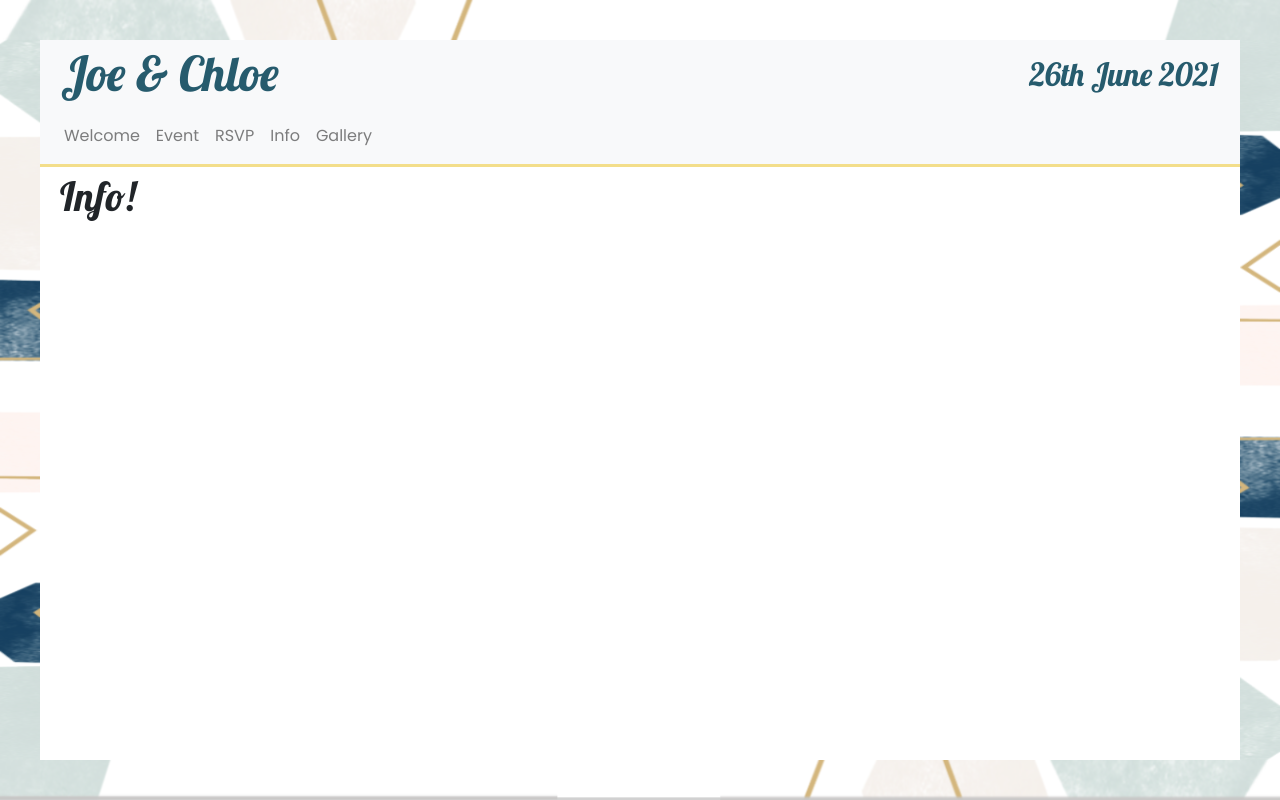
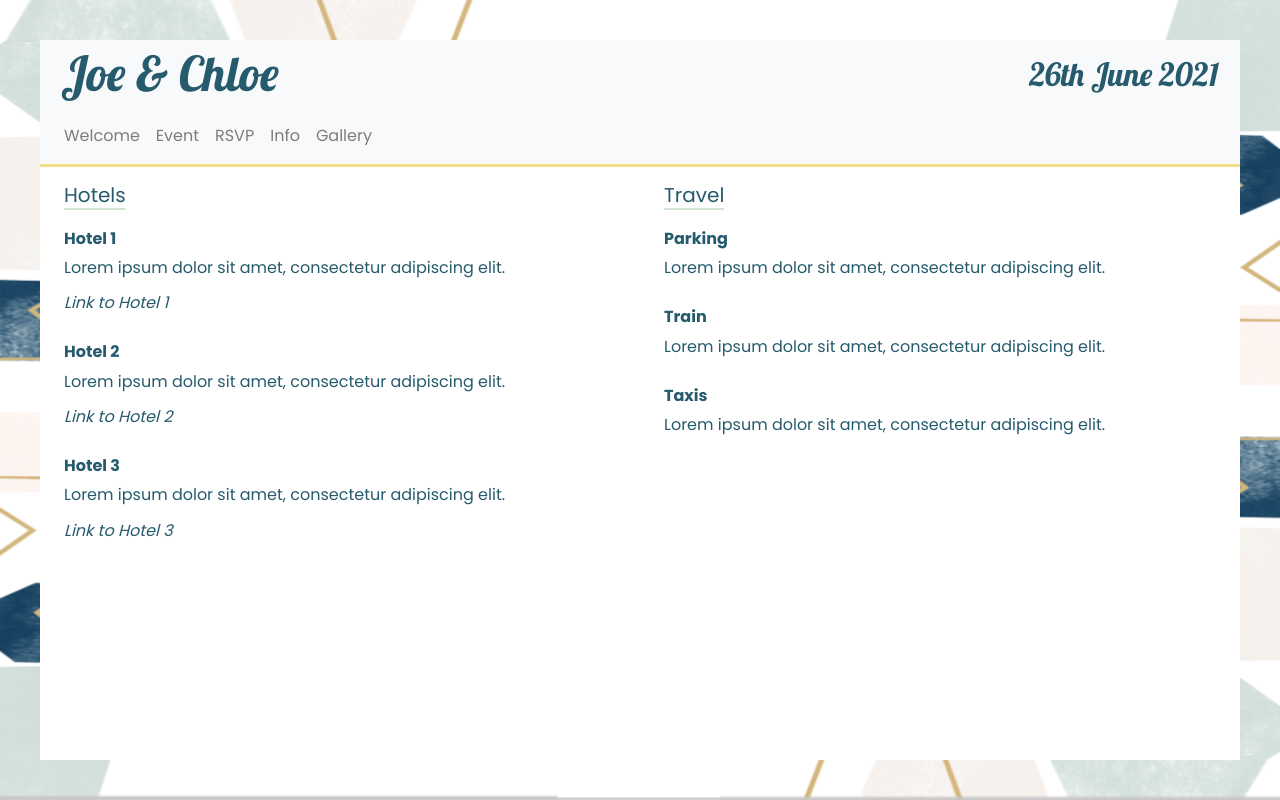
Before and after one commit to clo2202/wedding-fe, a React (Create React App) app: page /info in a window 1280 px wide. Built offline with nearby package versions, Linux system fonts and the light colour scheme; no server answers; what react-add-to-calendar-hoc would draw is missing.

Commit message:
adds details to info page

```diff
--- a/package.json
+++ b/package.json
@@ -14,6 +14,7 @@
     "react-add-to-calendar-hoc": "^1.0.9",
     "react-bootstrap": "^1.0.0",
     "react-dom": "^16.13.1",
+    "react-instafeed": "^1.0.0",
     "react-router-dom": "^5.1.2",
     "react-scripts": "3.4.1"
   },
--- a/src/components/eventWedding/Wedding.js
+++ b/src/components/eventWedding/Wedding.js
@@ -21,7 +21,7 @@ const Wedding = ({ event }) => {
         </p>
       </div>
       <p className={styles.reception}>
-        *Reception guests - please arrive from 17:00
+        *Last orders at 11pm
       </p>
       <AddToCalendarDropdown event={event} buttonText={"Add to Calendar"} />
       <div className={styles.address}>
--- a/src/components/eventWedding/Wedding.module.scss
+++ b/src/components/eventWedding/Wedding.module.scss
@@ -48,7 +48,8 @@ h1 {
   }
 
   .reception {
-    margin: 15px;
+    margin: 2%;
+    font-size: 12px;
   }
 }
 
--- a/src/components/radioButtons/RadioButtons.js
+++ b/src/components/radioButtons/RadioButtons.js
@@ -18,13 +18,13 @@ const RadioButtons = ({rsvpResponse, handleChange}) => {
       >
         <FormControlLabel
           value={true}
-          control={<Radio color="primary" />}
+          control={<Radio color="primary" required/>}
           label="Yes, I can come"
           labelPlacement="top"
         />
         <FormControlLabel
           value={false}
-          control={<Radio color="primary" />}
+          control={<Radio color="primary" required/>}
           label="Sorry, I can't make it"
           labelPlacement="top"
         />
--- /dev/null
+++ b/src/components/rsvpDialogue/RsvpDialogue.js
@@ -0,0 +1,53 @@
+import React from "react";
+import Button from "@material-ui/core/Button";
+import Dialog from "@material-ui/core/Dialog";
+import DialogActions from "@material-ui/core/DialogActions";
+import DialogContent from "@material-ui/core/DialogContent";
+import DialogContentText from "@material-ui/core/DialogContentText";
+import DialogTitle from "@material-ui/core/DialogTitle";
+
+const RsvpDialogue = ({
+  open,
+  name,
+  rsvpResponse,
+  mealChoice,
+  plusOneName,
+  plusOneMealChoice,
+  handleDialogueConfirm,
+  handleDialogueCancel
+}) => {
+  return (
+    <div>
+      <Dialog open={open} keepMounted onClose={() => {}}>
+        <DialogTitle>{"Please check the details below are correct"}</DialogTitle>
+        <DialogContent>
+          <DialogContentText>
+            Name: {name}
+            <br />
+            RSVP: {rsvpResponse ? "Yes" : "No"}
+            <br />
+            Meal Preference: {mealChoice}
+            <br />
+            {plusOneName !== "" ? (
+              <React.Fragment>
+                Guest Name: {plusOneName}
+                <br />
+                Guest Meal Preference: {plusOneMealChoice}
+              </React.Fragment>
+            ) : null}
+          </DialogContentText>
+        </DialogContent>
+        <DialogActions>
+          <Button onClick={handleDialogueCancel} color="primary">
+            Cancel
+          </Button>
+          <Button onClick={handleDialogueConfirm} color="primary">
+            Confirm
+          </Button>
+        </DialogActions>
+      </Dialog>
+    </div>
+  );
+};
+
+export default RsvpDialogue;
--- a/src/components/textInput/TextInput.js
+++ b/src/components/textInput/TextInput.js
@@ -1,11 +1,12 @@
 import React from 'react';
 import TextField from "@material-ui/core/TextField";
 
-const TextInput = ({setName, label}) => {
+const TextInput = ({setName, label, value}) => {
     return (
         <TextField
-          id="standard-basic"
+          required
           label={label}
+          value={value}
           onChange={e => setName(e.target.value)}
         />
     );
--- a/src/pages/gallery/Gallery.js
+++ b/src/pages/gallery/Gallery.js
@@ -1,6 +1,20 @@
-import React from 'react';
+import React, { Fragment } from 'react';
+import { buildUrl } from 'react-instafeed';
+
+const ACCESS_KEY = process.env.REACT_APP_INSTAGRAM_ACCESS_KEY;
+
+const options = {
+    accessToken: ACCESS_KEY,
+    clientId: "268495570994782",
+    get: 'tagged',
+    resolution: 'standard_resolution',
+    sortBy: 'none',
+    tagName: 'awesome',
+}
 
 const Gallery = () => {
+    const instagramUrl = buildUrl(options)
+    console.log(instagramUrl)
     return (
         <h1>Gallery</h1>
     );
--- a/src/pages/info/Info.js
+++ b/src/pages/info/Info.js
@@ -1,11 +1,32 @@
-import React from 'react';
+import React from "react";
+import * as styles from "./Info.module.scss";
 
 const Info = () => {
-    return (
-        <div>
-            <h1>Info!</h1>
-        </div>
-    );
+  return (
+    <div className={styles.container}>
+      <section className={styles.hotels}>
+        <h5>Hotels</h5>
+        <h6>Hotel 1</h6>
+        <p>Lorem ipsum dolor sit amet, consectetur adipiscing elit.</p>
+        <a href="#">Link to Hotel 1</a>
+        <h6>Hotel 2</h6>
+        <p>Lorem ipsum dolor sit amet, consectetur adipiscing elit.</p>
+        <a href="#">Link to Hotel 2</a>
+        <h6>Hotel 3</h6>
+        <p>Lorem ipsum dolor sit amet, consectetur adipiscing elit.</p>
+        <a href="#">Link to Hotel 3</a>
+      </section>
+      <section className={styles.travel}>
+        <h5>Travel</h5>
+        <h6>Parking</h6>
+        <p>Lorem ipsum dolor sit amet, consectetur adipiscing elit.</p>
+        <h6>Train</h6>
+        <p>Lorem ipsum dolor sit amet, consectetur adipiscing elit.</p>
+        <h6>Taxis</h6>
+        <p>Lorem ipsum dolor sit amet, consectetur adipiscing elit.</p>
+      </section>
+    </div>
+  );
 };
 
 export default Info;
--- a/src/pages/info/Info.module.scss
+++ b/src/pages/info/Info.module.scss
@@ -0,0 +1,58 @@
+.container {
+  display: flex;
+  flex-direction: row;
+  justify-content: space-between;
+  color: #265b6d;
+
+  .hotels {
+    width: 50%;
+    padding: 1rem 1.5rem;
+    display: flex;
+    flex-direction: column;
+  }
+
+  .travel {
+    width: 50%;
+    padding: 1rem 1.5rem;
+    display: flex;
+    flex-direction: column;
+
+    p {
+      margin-bottom: 5%;
+    }
+  }
+
+  h5 {
+    margin-bottom: 4%;
+    text-decoration: underline #d3e4d4;
+    text-underline-position: under;
+  }
+
+  h6 {
+    font-weight: bold;
+  }
+
+  p {
+    margin-bottom: 2%;
+  }
+
+  a {
+    color: inherit;
+    font-style: italic;
+    margin-bottom: 5%;
+  }
+}
+
+@media only screen and (max-width: 600px) {
+  .container {
+    flex-direction: column;
+
+    .hotels {
+        width: 100%;
+    }
+
+    .travel {
+        width: 100%;
+    }
+  }
+}
--- a/src/pages/rsvp/Rsvp.js
+++ b/src/pages/rsvp/Rsvp.js
@@ -1,12 +1,18 @@
 import React, { useState } from "react";
+import { Redirect } from "react-router-dom";
 import Button from "@material-ui/core/Button";
 import AddCircleOutlineOutlinedIcon from "@material-ui/icons/AddCircleOutlineOutlined";
 import * as styles from "./Rsvp.module.scss";
-import { TextInput, RadioButtons, RsvpDropdown } from "../../components/";
+import {
+  TextInput,
+  RadioButtons,
+  RsvpDropdown,
+  RsvpDialogue
+} from "../../components/";
 
 const Rsvp = () => {
+  const [name, setName] = useState("");
   const [rsvpResponse, setRsvpResponse] = useState(null);
-  const [name, setName] = useState("");
   const [mealChoice, setMealChoice] = useState("");
 
   const [plusOneName, setPlusOneName] = useState("");
@@ -14,20 +20,33 @@ const Rsvp = () => {
 
   const [showPlusOne, setShowPlusOne] = useState(false);
 
+  const [dialogueOpen, setDialogueOpen] = useState(false);
+
+  const [redirect, setRedirect] = useState(false);
+
   const handleFormSubmit = e => {
     e.preventDefault();
-    console.log(
-      `Name: ${name}, RSVP: ${rsvpResponse}, Meal Choice: ${mealChoice}. Guest Name: ${plusOneName}, Guest Meal Choice: ${plusOneMealChoice}`
-    );
+    setDialogueOpen(true);
   };
 
   const handleChange = e => {
-    e.preventDefault();
     if (e.target.value === "true") {
       setRsvpResponse(true);
     } else {
       setRsvpResponse(false);
     }
+  };
+
+  const handleDialogueConfirm = () => {
+    console.log(
+      `Name: ${name}, RSVP: ${rsvpResponse}, Meal Choice: ${mealChoice}. Guest Name: ${plusOneName}, Guest Meal Choice: ${plusOneMealChoice}`
+    );
+    setDialogueOpen(false);
+    setRedirect(true);
+  };
+
+  const handleDialogueCancel = () => {
+    setDialogueOpen(false);
   };
 
   return (
@@ -38,12 +57,19 @@ const Rsvp = () => {
         wedding.
       </p>
       <form className={styles.form} onSubmit={handleFormSubmit}>
-        <TextInput setName={setName} label={"Full Name"}/>
+        <TextInput setName={setName} label={"Full Name"} value={name} />
         <RadioButtons rsvpResponse={rsvpResponse} handleChange={handleChange} />
-        <RsvpDropdown mealChoice={mealChoice} setMealChoice={setMealChoice} label={"Meal Preference"}/>
+        <RsvpDropdown
+          mealChoice={mealChoice}
+          setMealChoice={setMealChoice}
+          label={"Meal Preference"}
+        />
         {showPlusOne ? null : (
           <div className={styles.plus}>
-            <button className={styles.addGuest} onClick={() => setShowPlusOne(true)}>
+            <button
+              className={styles.addGuest}
+              onClick={() => setShowPlusOne(true)}
+            >
               <AddCircleOutlineOutlinedIcon />
             </button>
             <p>Add a Guest</p>
@@ -51,7 +77,11 @@ const Rsvp = () => {
         )}
         {showPlusOne && (
           <div className={styles.guestForm}>
-            <TextInput setName={setPlusOneName} label={"Guest's Full Name"}/>
+            <TextInput
+              setName={setPlusOneName}
+              label={"Guest's Full Name"}
+              value={plusOneName}
+            />
             <RsvpDropdown
               mealChoice={plusOneMealChoice}
               setMealChoice={setPlusOneMealChoice}
@@ -59,10 +89,31 @@ const Rsvp = () => {
             />
           </div>
         )}
-        <Button type="submit" variant="outlined" className={styles.submitButton}>
+        <Button
+          type="submit"
+          variant="outlined"
+          className={styles.submitButton}
+        >
           Submit
         </Button>
       </form>
+      <RsvpDialogue
+        open={dialogueOpen}
+        name={name}
+        rsvpResponse={rsvpResponse}
+        mealChoice={mealChoice}
+        plusOneName={plusOneName}
+        plusOneMealChoice={plusOneMealChoice}
+        handleDialogueConfirm={handleDialogueConfirm}
+        handleDialogueCancel={handleDialogueCancel}
+      />
+      {redirect && (
+        <Redirect
+          to={{
+            pathname: "/confirmation",
+          }}
+        />
+      )}
     </div>
   );
 };
```
Also changed, not shown: src/components/index.js (+5 -4 lines), 1 other file (tests, documents, lock files or other folders).
